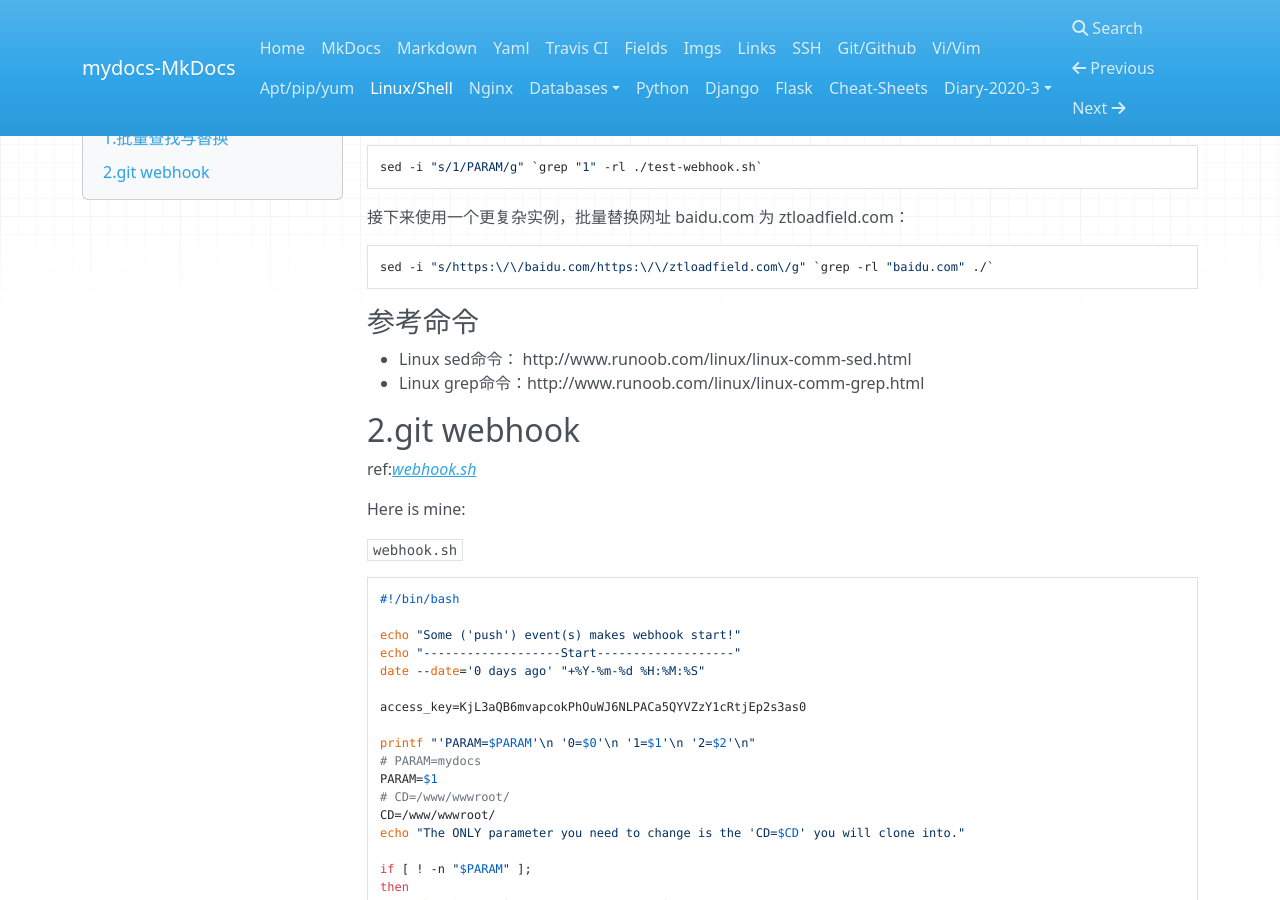
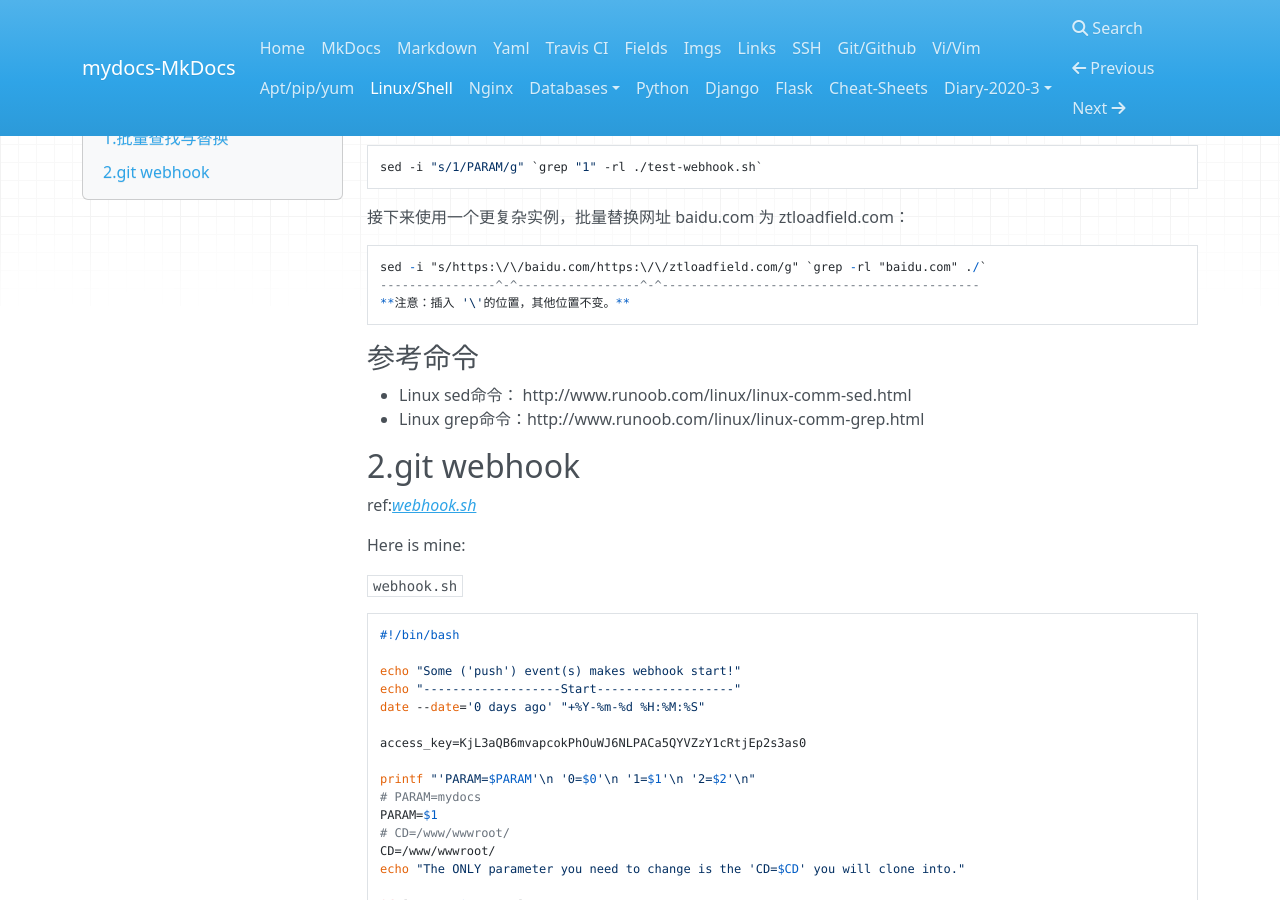
Before and after one commit to dick7/mydocs, an MkDocs documentation site: the page built from docs/linux-shell.md, in a window 1280 px wide and 900 px high, scrolled down 339 px. Built offline with MkDocs 1.6.1, drawn with Linux system fonts in a browser that asks for light colours; nearby versions of some CDN libraries.

````diff
--- a/docs/linux-shell.md
+++ b/docs/linux-shell.md
@@ -16,7 +16,9 @@ sed -i "s/1/PARAM/g" `grep "1" -rl ./test-webhook.sh`
 ```
 接下来使用一个更复杂实例，批量替换网址 baidu.com 为 ztloadfield.com：
 ```
-sed -i "s/https:\/\/baidu.com/https:\/\/ztloadfield.com\/g" `grep -rl "baidu.com" ./`
+sed -i "s/https:\/\/baidu.com/https:\/\/ztloadfield.com/g" `grep -rl "baidu.com" ./`
+----------------^-^-----------------^-^--------------------------------------------
+**注意：插入 '\'的位置，其他位置不变。**
 ```
 ### 参考命令
   -  Linux sed命令： http://www.runoob.com/linux/linux-comm-sed.html
--- /dev/null
+++ b/input.txt
@@ -0,0 +1,3 @@
+! TRAVIS input file
+! Created with TRAVIS version compiled at Jan 14 2018 01:39:14
+! Input file written at Fri Mar  6 21:42:51 2020.
````
Also changed, not shown: docs/travis.md (+1 -1 lines), 1 other file.
